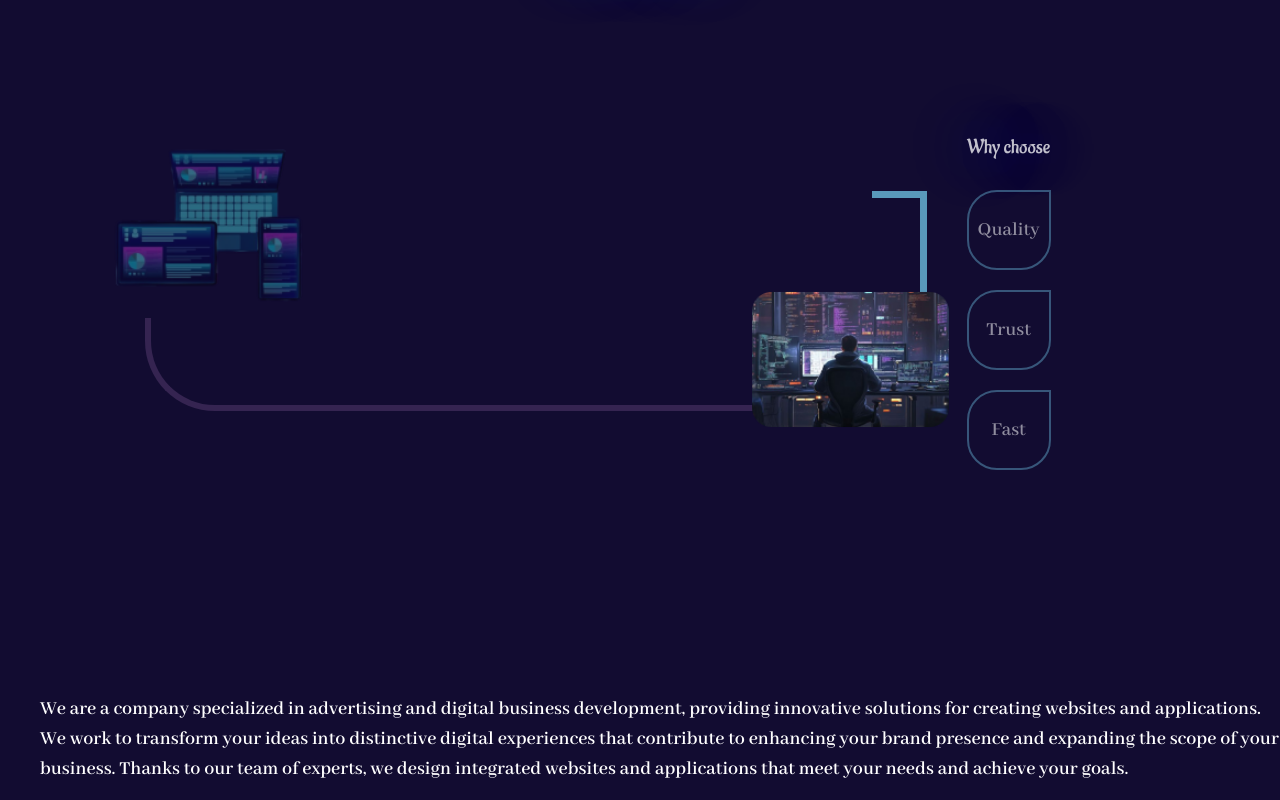
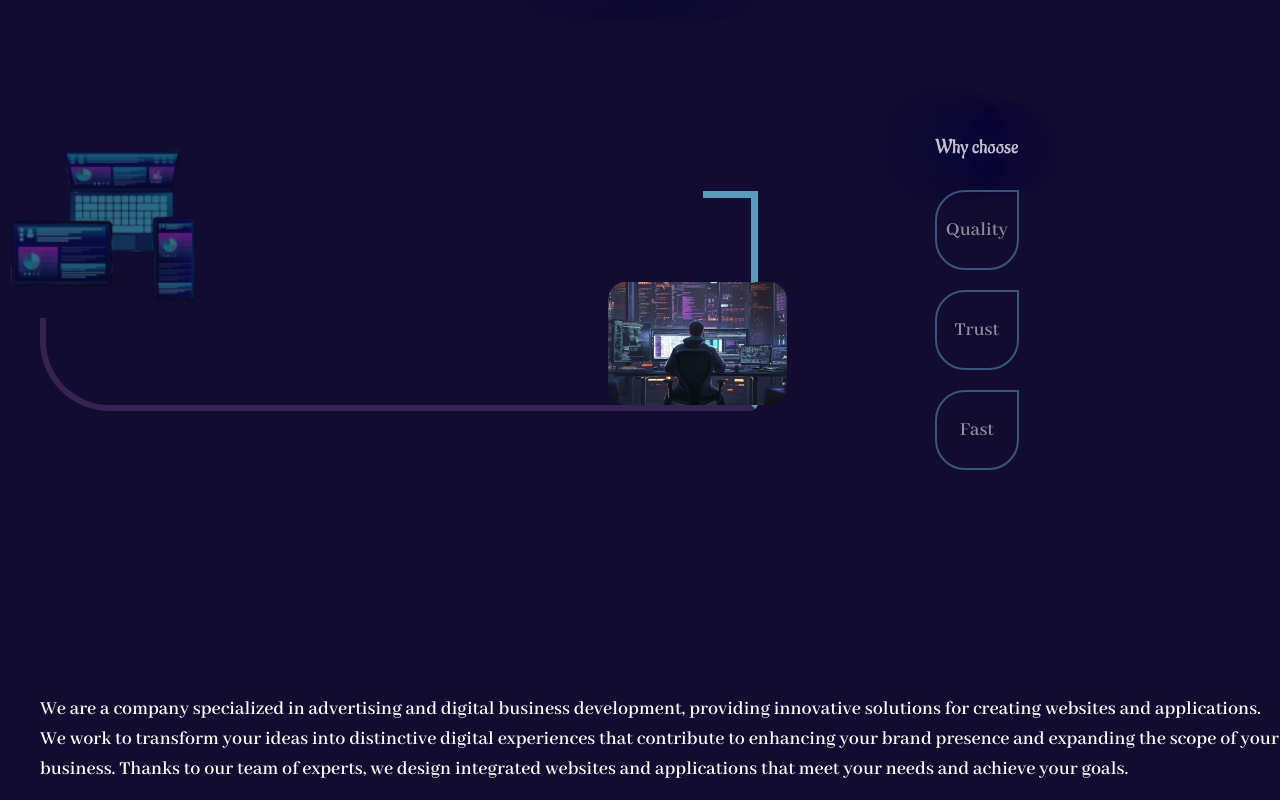
Before and after one commit to c0de-flow/code-flow, a Next.js app: page / in a window 1280 px wide. Shown: the part 1100-1900 px from the top of the page. Built offline with nearby package versions, Linux system fonts and the light colour scheme.

Commit message:
about animation and team img sizes

```diff
--- a/app/components/about/about.tsx
+++ b/app/components/about/about.tsx
@@ -1,19 +1,42 @@
+"use client";
 import React from "react";
+import { motion } from "framer-motion";
 import SectionTitle from "../sectionTitle/SectionTitle";
 import ChoiceBox from "./choiceBox";
 import MobileSection from "./aboutmobile";
 import DesktopSection from "./aboutDesktop";
+
 export default function About() {
+  // Motion variants for text animation
+  const textVariants = {
+    hidden: { opacity: 0, y: 50 },
+    visible: {
+      opacity: 1,
+      y: 0,
+      transition: { duration: 0.8, ease: "easeInOut" },
+    },
+  };
+
+  // Motion variants for choice box animation
+  const choiceBoxVariants = {
+    hidden: { opacity: 0, scale: 0.8 },
+    visible: {
+      opacity: 1,
+      scale: 1,
+      transition: { duration: 0.5, ease: "easeInOut" },
+    },
+  };
+
   return (
     <section
-      id="contact"
+      id="about"
       className="min-h-screen bg-bodyBackground pt-56 pb-20 flex flex-col"
     >
-      <div className="relative flex justify-center pb-20 md:pb-40 ml:pb-0 ml:pl-64 ">
-        <SectionTitle title="About Us"  className="text-5xl"/>
+      <div className="relative flex justify-center pb-20 md:pb-40 ml:pb-0 ml:pl-64">
+        <SectionTitle title="About Us" className="text-5xl" />
       </div>
-      <div className="w-full flex flex-col ml:flex-row justify-center pl-10  ml:pl-8 ml:mt-0">
 
+      <div className="w-full flex flex-col ml:flex-row justify-center pl-10 ml:pl-8 ml:mt-0">
         <div className="block ml:hidden">
           <MobileSection />
         </div>
@@ -22,27 +45,47 @@ export default function About() {
           <DesktopSection />
         </div>
 
-        <div className="w-full ml:w-[45%] flex flex-col ml:pl-20 mb-40">
-          <div className="w-full text-white font-abhaya text-[20px] pt-20  md:pt-56 ml:pt-10">
+        {/* Text section with animation */}
+        <motion.div
+          className="w-full ml:w-[45%] flex flex-col ml:pl-20 mb-40"
+          initial="hidden"
+          whileInView="visible"
+          variants={textVariants}
+        >
+          <div className="w-full text-white font-abhaya text-[20px] pt-20 md:pt-56 ml:pt-10">
             <p>
-              We are a company specialized in advertising and digital business development,
-              providing innovative solutions for creating websites and applications.
-              We work to transform your ideas into distinctive digital experiences that
-              contribute to enhancing your brand presence and expanding the scope of your business.
-              Thanks to our team of experts, we design integrated websites and applications that meet your needs and achieve your goals.
+              We are a company specialized in advertising and digital business
+              development, providing innovative solutions for creating websites
+              and applications. We work to transform your ideas into distinctive
+              digital experiences that contribute to enhancing your brand
+              presence and expanding the scope of your business. Thanks to our
+              team of experts, we design integrated websites and applications
+              that meet your needs and achieve your goals.
             </p>
           </div>
 
-
-          <div className="hidden ml:flex flex-col items-center mt-24">
-            <SectionTitle title="Why choose "  className="text-5xl"/>
+          {/* Section with choice boxes */}
+          <motion.div
+            className="hidden ml:flex flex-col items-center mt-24"
+            initial="hidden"
+            whileInView="visible"
+            variants={textVariants}
+          >
+            <SectionTitle title="Why choose" className="text-5xl" />
             <div className="flex space-x-4 md:space-x-16 mt-20">
-              <ChoiceBox text="Quality" className="text-4xl w-32 h-32  " />
-              <ChoiceBox text="Trust" className="text-4xl  w-32 h-32  " />
-              <ChoiceBox text="fast" className="text-4xl  w-32 h-32 " />
+              {/* Animate each choice box */}
+              <motion.div variants={choiceBoxVariants}>
+                <ChoiceBox text="Quality" className="text-4xl w-32 h-32" />
+              </motion.div>
+              <motion.div variants={choiceBoxVariants}>
+                <ChoiceBox text="Trust" className="text-4xl w-32 h-32" />
+              </motion.div>
+              <motion.div variants={choiceBoxVariants}>
+                <ChoiceBox text="Fast" className="text-4xl w-32 h-32" />
+              </motion.div>
             </div>
-          </div>
-        </div>
+          </motion.div>
+        </motion.div>
       </div>
     </section>
   );
--- a/app/components/about/aboutDesktop.tsx
+++ b/app/components/about/aboutDesktop.tsx
@@ -1,21 +1,49 @@
-export default function  DesktopSection(): JSX.Element  {
+"use client";
+import { motion } from "framer-motion";
+
+export default function DesktopSection(): JSX.Element {
+  // Motion variants for image animation
+  const imageVariants = {
+    hidden: { opacity: 0, scale: 0.9 },
+    visible: {
+      opacity: 1,
+      scale: 1,
+      transition: { duration: 0.8, ease: "easeInOut" },
+    },
+  };
+
   return (
-    <div className=" w-[100%] ml-10 ml:pl-0 pt-10 flex items-center justify-center relative">
-      <div className="relative border-custom h-[390px] ml:h-[490px] w-[580px]">
-        <div className="absolute md:-top-5 ml:-top-[12px] ml:-left-28 w-full md:h-56 ml:h-72 bg-bodyBackground z-10">
+    <div className="w-[100%] ml-10 ml:pl-0 pt-10 flex items-center justify-center relative">
+      <motion.div
+        className="relative border-custom h-[390px] ml:h-[490px] w-[580px]"
+        initial="hidden"
+        whileInView="visible"
+        variants={imageVariants}
+      >
+        {/* First image with animation */}
+        <motion.div
+          className="absolute md:-top-5 ml:-top-[12px] ml:-left-28 w-full md:h-56 ml:h-72 bg-bodyBackground z-10"
+          initial="hidden"
+          whileInView="visible"
+          variants={imageVariants}
+        >
           <img
             src="/about/image 10.png"
             alt="Image 1"
-            className="absolute md:-top-48 ml:-top-52 md:scale-125 ml:left-14 z-40 transform translate-x-4  rounded-md"
+            className="absolute md:-top-48 ml:-top-52 md:scale-125 ml:left-14 z-40 transform translate-x-4 rounded-md"
           />
-        </div>
-        <img
+        </motion.div>
+
+        {/* Second image with animation */}
+        <motion.img
           src="/about/image 11.png"
           alt="Image 2"
           className="absolute md:-bottom-32 ml:-bottom-20 left-40 ml:scale-125 z-30 transform -translate-x-0 translate-y-4 rounded-md"
+          initial="hidden"
+          whileInView="visible"
+          variants={imageVariants}
         />
-      </div>
-
+      </motion.div>
     </div>
   );
-};
+}
--- a/app/components/about/aboutmobile.tsx
+++ b/app/components/about/aboutmobile.tsx
@@ -1,31 +1,78 @@
+"use client";
+import { motion } from "framer-motion";
 import SectionTitle from "../sectionTitle/SectionTitle";
 import ChoiceBox from "./choiceBox";
 
-export default function  MobileSection(): JSX.Element  {
+export default function MobileSection(): JSX.Element {
+  // Motion variants for image animation
+  const imageVariants = {
+    hidden: { opacity: 0, scale: 0.9 },
+    visible: {
+      opacity: 1,
+      scale: 1,
+      transition: { duration: 0.8, ease: "easeInOut" },
+    },
+  };
+
+  // Motion variants for choice box animation
+  const choiceBoxVariants = {
+    hidden: { opacity: 0, scale: 0.8 },
+    visible: {
+      opacity: 1,
+      scale: 1,
+      transition: { duration: 0.5, ease: "easeInOut" },
+    },
+  };
+
   return (
-      <div className="w-[90%]  flex items-center justify-center">
+    <div className="w-[90%] flex items-center justify-center">
       <div className="relative border-custom h-[220px] w-[70%]">
-          <div className="absolute -top-10 -left-12 w-full h-40 bg-bodyBackground z-10">
+        {/* Image 1 with animation */}
+        <motion.div
+          className="absolute -top-10 -left-12 w-full h-40 bg-bodyBackground z-10"
+          initial="hidden"
+          whileInView="visible"
+          variants={imageVariants}
+        >
           <img
             src="/about/imageAboutMobail.png"
             alt="Image 1"
             className="absolute -top-29 scale-125 left-5 z-40 transform translate-x-3 -translate-y-2 rounded-md"
           />
-          </div>
-          <img
+        </motion.div>
+
+        {/* Image 2 with animation */}
+        <motion.img
           src="/about/imageAboutMobail2.png"
           alt="Image 2"
           className="absolute -bottom-0 -right-9 scale-110 z-30 transform -translate-x-4 translate-y-4 rounded-md"
+          initial="hidden"
+          whileInView="visible"
+          variants={imageVariants}
         />
       </div>
-        <div className="flex flex-col items-center ml-10 ml:hidden w-[35%">
-          <SectionTitle title="Why choose " className="text-[20px] " />
+
+      {/* Choice Boxes with animation */}
+      <div className="flex flex-col items-center ml-10 ml:hidden w-[35%]">
+        <motion.div
+          initial="hidden"
+          whileInView="visible"
+          variants={imageVariants}
+        >
+          <SectionTitle title="Why choose" className="text-[20px]" />
+        </motion.div>
         <div className="flex flex-col space-y-5 mt-7">
+          <motion.div variants={choiceBoxVariants}>
             <ChoiceBox text="Quality" className="text-xl w-16 h-20 px-10" />
+          </motion.div>
+          <motion.div variants={choiceBoxVariants} transition={{ delay: 0.2 }}>
             <ChoiceBox text="Trust" className="text-xl w-16 h-20 px-10" />
+          </motion.div>
+          <motion.div variants={choiceBoxVariants} transition={{ delay: 0.4 }}>
             <ChoiceBox text="Fast" className="text-xl w-16 h-20 px-10" />
+          </motion.div>
         </div>
       </div>
     </div>
   );
-  };
+}
--- a/app/components/contact/contact.tsx
+++ b/app/components/contact/contact.tsx
@@ -39,7 +39,6 @@ export default function Contact() {
                     left="-150px"
                 />
             </div>
-          <SectionTitle title="Contact" />
         </motion.div>
         <EllipseBackground
           width="395px"
--- a/app/components/our-team/MobileTeamMemberCard.tsx
+++ b/app/components/our-team/MobileTeamMemberCard.tsx
@@ -20,7 +20,7 @@ const MobileTeamMemberCard = ({
         alt={name}
         width={190}
         height={235}
-        className="rounded-xl py-2"
+        className="rounded-xl py-2 max-h-[198px]"
       />
       {/* Overlay text for the mobile screen images */}
       <div className="absolute bottom-0 flex flex-col justify-center items-center rounded-ml bg-mobile-team-bg w-full">
--- a/app/components/our-team/Team.tsx
+++ b/app/components/our-team/Team.tsx
@@ -28,7 +28,7 @@ const Team = () => {
 
       {/* Desktop team member cards */}
       <div className="hidden md:flex md:justify-center w-full">
-        <div className="grid md:grid-cols-2 lg:grid-cols-3 gap-40 text-white mt-40 w-full">
+        <div className="grid md:grid-cols-2 lg:grid-cols-3 gap-x-40 gap-y-60 text-white mt-40 w-full">
           {teamMembers.map((member, index) => (
             <motion.div
               key={index}
--- a/app/components/our-team/TeamMemberCard.tsx
+++ b/app/components/our-team/TeamMemberCard.tsx
@@ -19,7 +19,7 @@ function TeamMemberCard({ name, role, imgSrc }: TeamMemberCardProps) {
           alt={name}
           width={160}
           height={198}
-          className="relative py-2 z-10"
+          className="relative py-2 z-10 max-h-[198px]"
         />
       </div>
 
```
Also changed, not shown: public/team/roshdy.png. Lines whose indentation alone changed are shown as unchanged.
